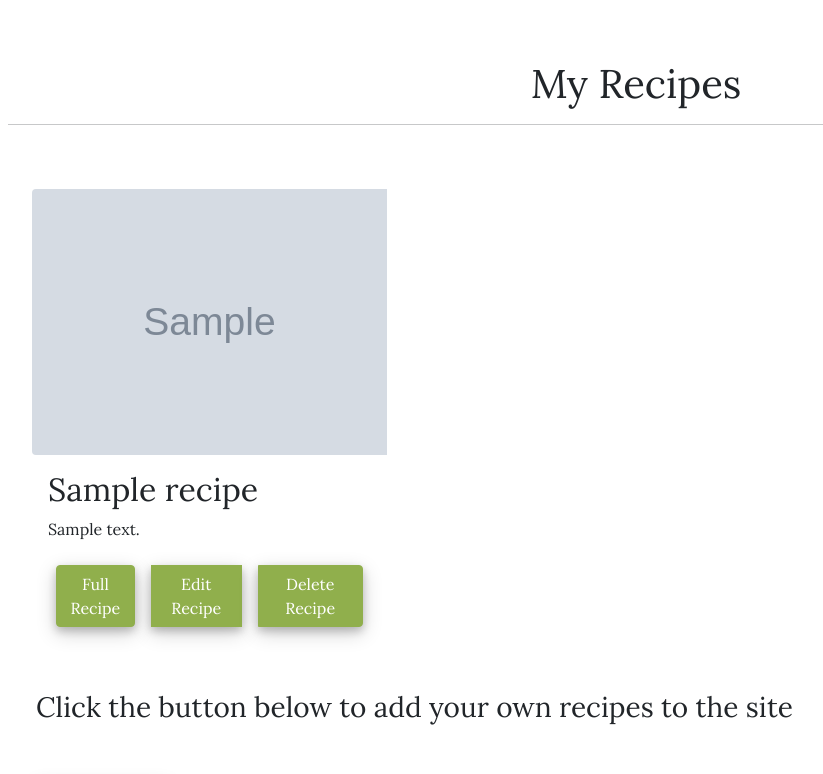
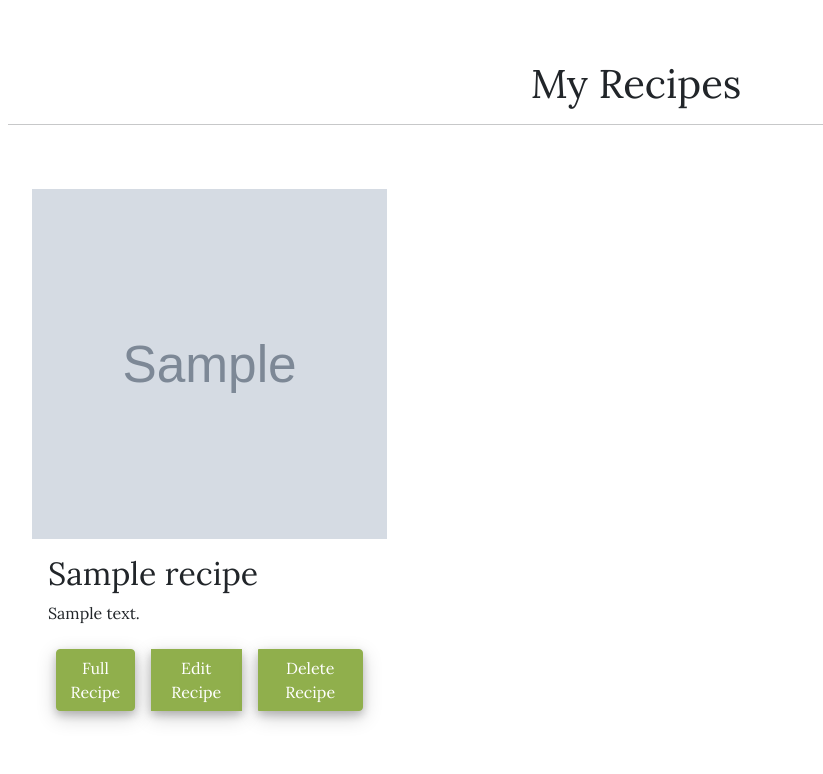
Before and after one commit to Code-Institute-Submissions/jameskelly33-in-season-recipes, a Flask app: template templates/myrecipes.html in a window 1280 px wide. Shown: the part 191-965 px from the top of the page, without its empty margins (4-827 px from the left). Run offline with Flask 2, Linux system fonts and the light colour scheme; the template is opened without the code that fills it: most values are stand-ins (such as "Sample title", 1, 10 or a date in 2020); grey boxes marked "Sample" are stand-in pictures; some libraries are stand-ins or nearby versions.

Commit message:
Standardise alt tags for recipe images and ingredient images, apply inline style to myrecipe page to match recipe page image height

```diff
--- a/templates/ingredients.html
+++ b/templates/ingredients.html
@@ -15,7 +15,7 @@
     <div class="card border-0">
         <h4 class="card-title text-center">{{ ingredient.ingredient_name }}</h4>
         <img src="{{ ingredient.ingredient_image }}" class="card-img-top d-block w-100"
-            alt="A photo of {{ ingredient.ingredient_name }}">
+            alt="{{ ingredient.ingredient_name }}, {{ingredient.ingredient_description}}">
         <div class="card-body text-center">
             <p class="card-text ">{{ ingredient.ingredient_description }}</p>
             <form method='POST' action="{{ url_for('getingredientrecipes')}}">
--- a/templates/myrecipes.html
+++ b/templates/myrecipes.html
@@ -15,7 +15,7 @@
     {% for recipe in user_recipe_list %}
     <div class="col">
         <div class="card h-100 mx-2 px-3 py-5 border-0">
-            <img src="{{ recipe.recipe_image }}" class="img-fluid rounded-start" alt="...">
+            <div style="background-image: url({{ recipe.recipe_image }})"  class="recipe-img" alt="{{recipe.recipe_name}}, {{recipe.recipe_description}}"></div>
             <div class="card-body">
                 <h2 class="card-title "> {{ recipe.recipe_name }}</h2>
                 <p class="card-text">{{ recipe.recipe_description}}</p>
@@ -60,7 +60,7 @@
         {% for recipe in authored_recipes %}
         <div class="col">
             <div class="card h-100 mx-2 px-3 py-5 border-0">
-                <img src="{{ recipe.recipe_image }}" class="img-fluid rounded-start" alt="...">
+                <div style="background-image: url({{ recipe.recipe_image }})"  class="recipe-img" alt="{{recipe.recipe_name}}, {{recipe.recipe_description}}"></div>
                 <div class="card-body">
                     <h2 class="card-title "> {{ recipe.recipe_name }}</h2>
                     <p class="card-text">{{ recipe.recipe_description}}</p>
--- a/templates/recipes.html
+++ b/templates/recipes.html
@@ -27,7 +27,7 @@
   {% for recipe in recipes %}
   <div class="col">
     <div class="card h-100 mx-2 px-3 py-5 border-0">
-      <div style="background-image: url({{ recipe.recipe_image }})"  class="recipe-img" alt="An Image of {{recipe.recipe_name}}"> </div>
+      <div style="background-image: url({{ recipe.recipe_image }})"  class="recipe-img" alt="{{recipe.recipe_name}}, {{recipe.recipe_description}}"> </div>
       <div class="card-body">
         <h2 class="card-title "> {{ recipe.recipe_name }}</h2>
         <p class="card-text">{{ recipe.recipe_description}}</p>
```
